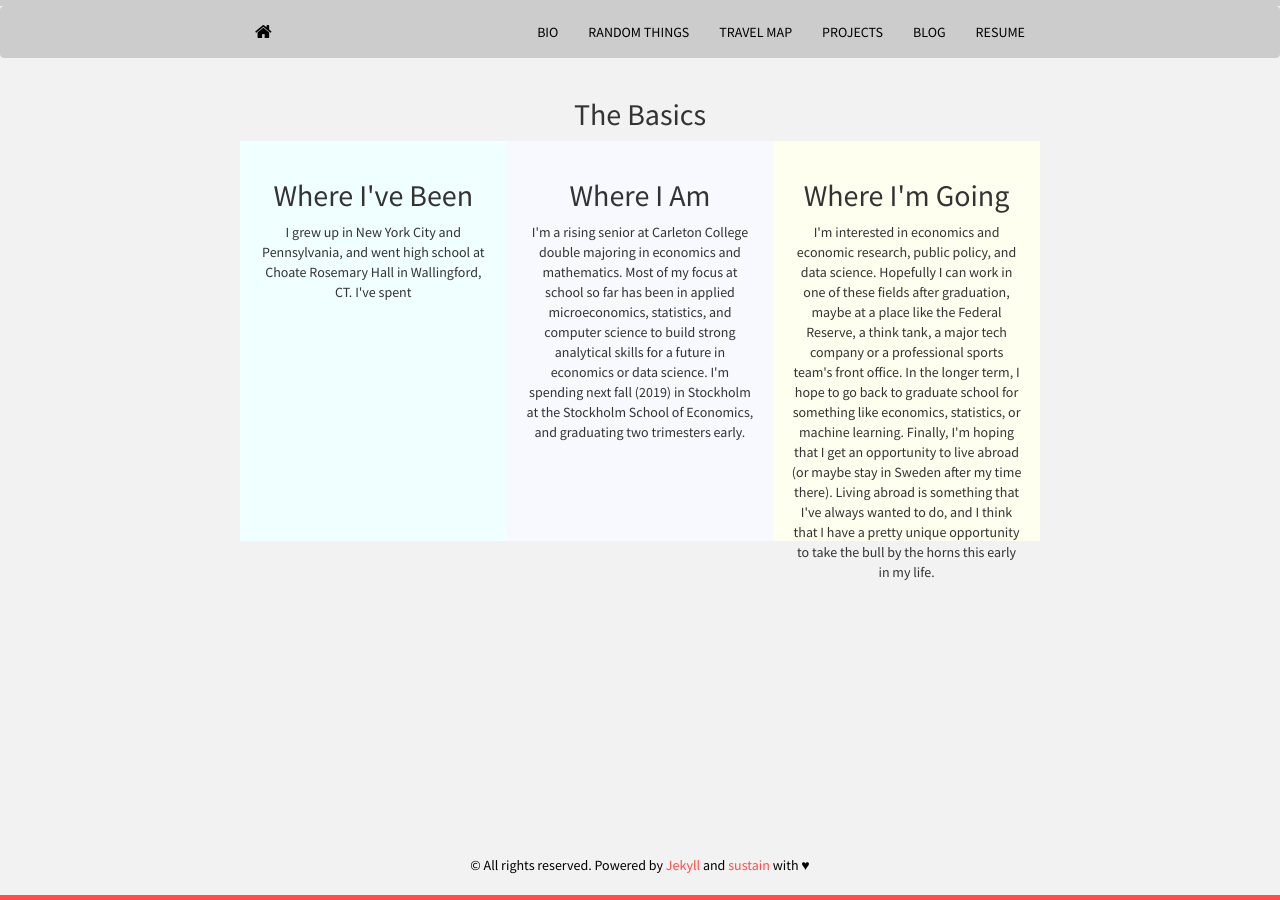
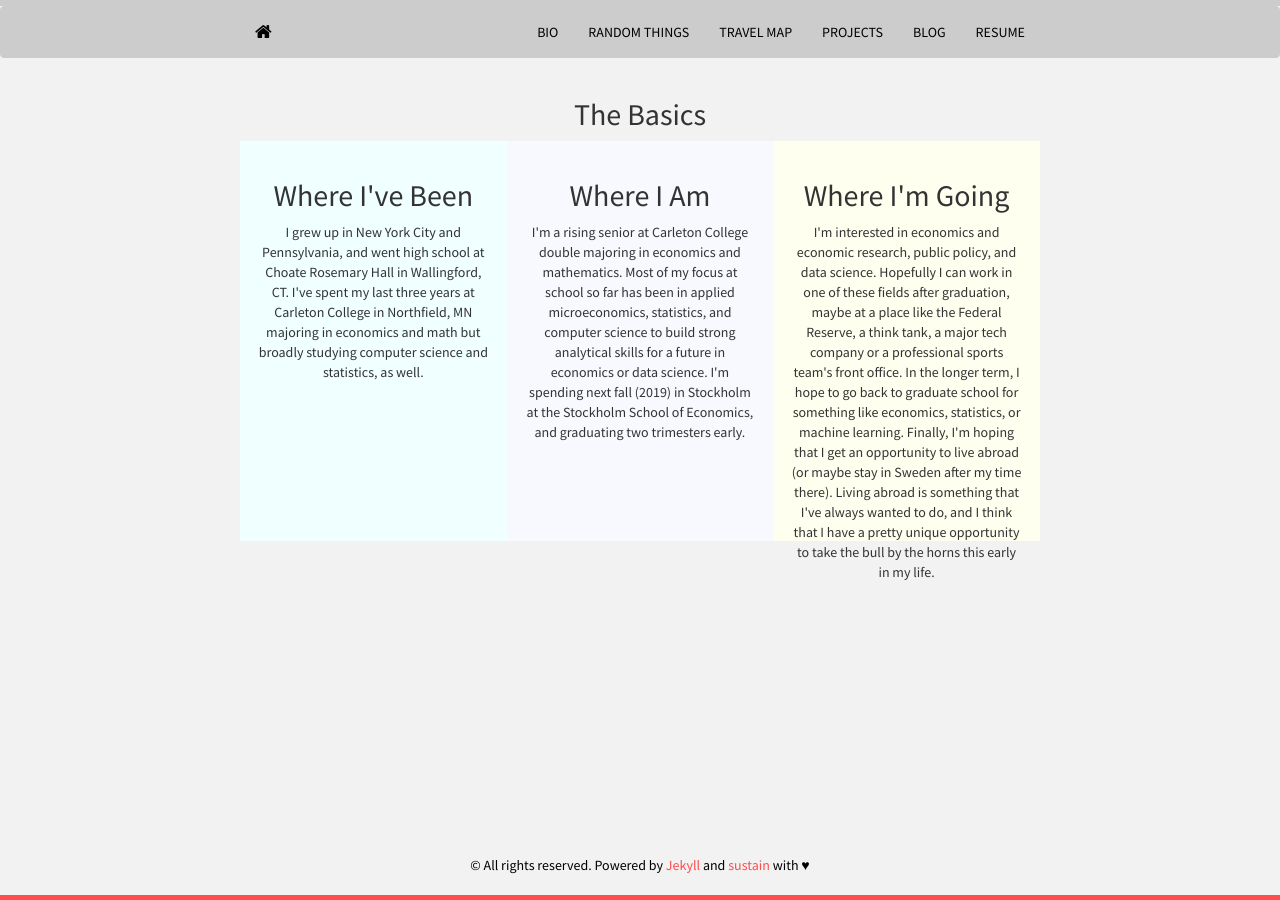
Before and after one commit to mrkaye97/mrkaye97.github.io, a Jekyll site: the page built from bio.html, in a window 1280 px wide. Built offline with Jekyll 4.4.1, drawn with Linux system fonts in a browser that asks for light colours; nearby versions of some CDN libraries.

Commit message:
Update bio.html

```diff
--- a/bio.html
+++ b/bio.html
@@ -52,7 +52,7 @@ Title: Bio
 	<div class="row">
 		<div class="column" style="background-color:Azure;">
 	    <h2>Where I've Been</h2>
-	    <p>I grew up in New York City and Pennsylvania, and went high school at Choate Rosemary Hall in Wallingford, CT. I've spent </p>
+	    <p>I grew up in New York City and Pennsylvania, and went high school at Choate Rosemary Hall in Wallingford, CT. I've spent my last three years at Carleton College in Northfield, MN majoring in economics and math but broadly studying computer science and statistics, as well.</p>
 	  </div>
 	  <div class="column" style="background-color:GhostWhite;">
 	    <h2>Where I Am</h2>
```
